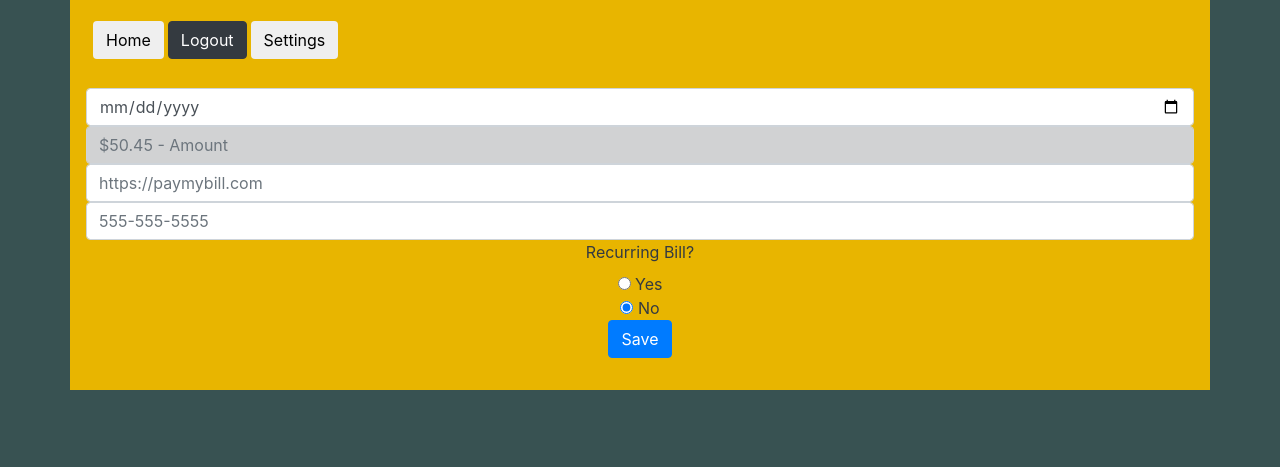
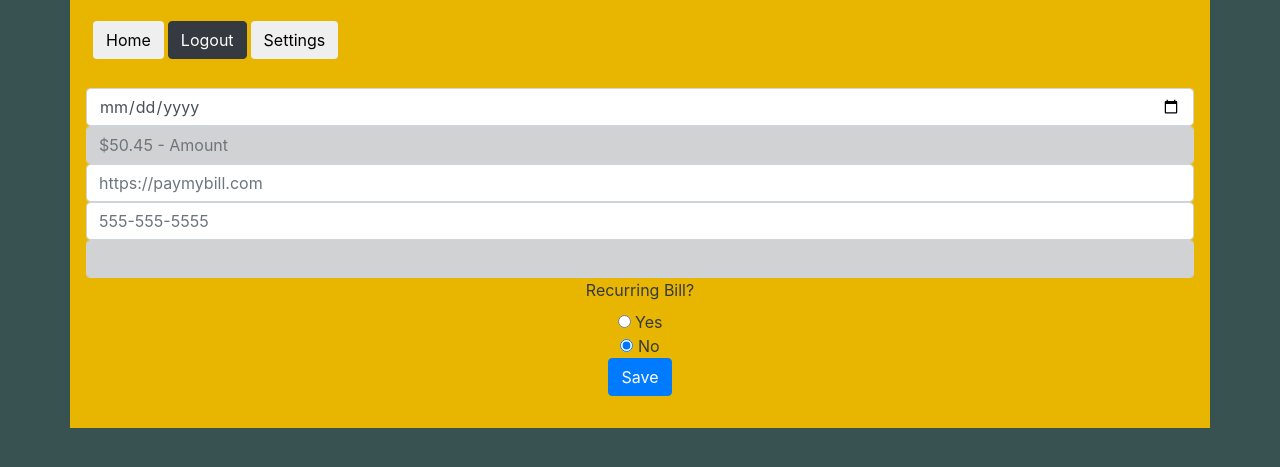
Before and after one commit to davidfries/BillTrak, a Flask app: template templates/edit.html in a window 1280 px wide. Shown: the top 467 px of the page. Run offline with Flask 2, Linux system fonts and the light colour scheme; the template is opened without the code that fills it, so the values that code supplies are empty; parts of the project's set-up code (start-up, migrations or seed data) failed here and were passed over; some libraries are stand-ins or nearby versions.

Commit message:
added confnum to edit and new bill

```diff
--- a/templates/edit.html
+++ b/templates/edit.html
@@ -32,7 +32,8 @@
         class="form-control" name="billurl" id="billurl" aria-describedby="helpId" placeholder="https://paymybill.com" value="{{ bill.paymenturl }}">
         <input type="tel"
         class="form-control" name="billtel" id="billtel" aria-describedby="helpId" placeholder="555-555-5555" value="{{ bill.phonenum }}">
-
+        <input type="text"
+            class="form-control" name="confirmationnum" id="confirmationnum" aria-describedby="helpId" value="{{ bill.confirmationnum }}">
 
         <label for='recurring'>Recurring Bill?</label><br>
         {% if bill.recurring %}
--- a/templates/newbill.html
+++ b/templates/newbill.html
@@ -27,6 +27,8 @@
             class="form-control" name="billurl" id="billurl" aria-describedby="helpId" placeholder="https://paymybill.com">
             <input type="tel"
             class="form-control" name="billtel" id="billtel" aria-describedby="helpId" placeholder="555-555-5555">
+            <input type="text"
+            class="form-control" name="confirmationnum" id="confirmationnum" aria-describedby="helpId" placeholder="XPF-111-222">
 
 
             <label for='recurring'>Recurring Bill?</label><br>
```
